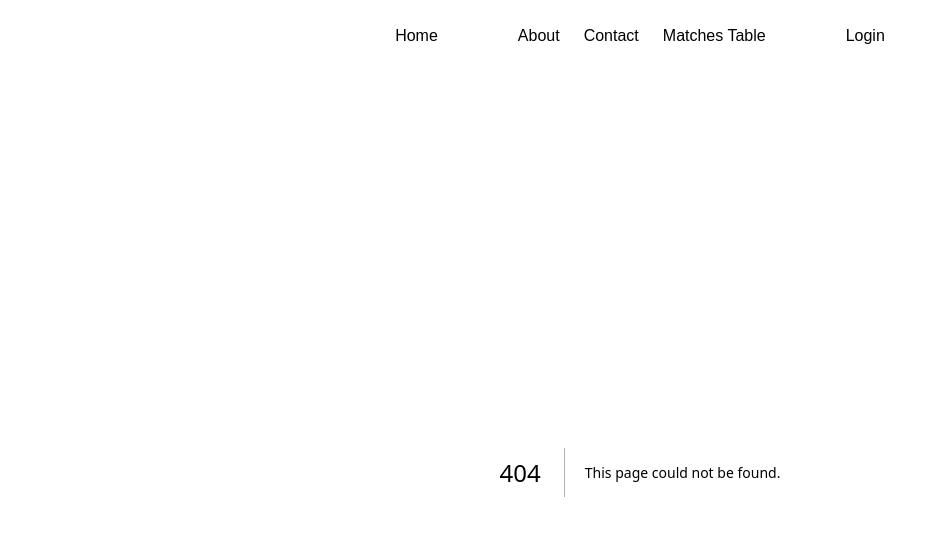
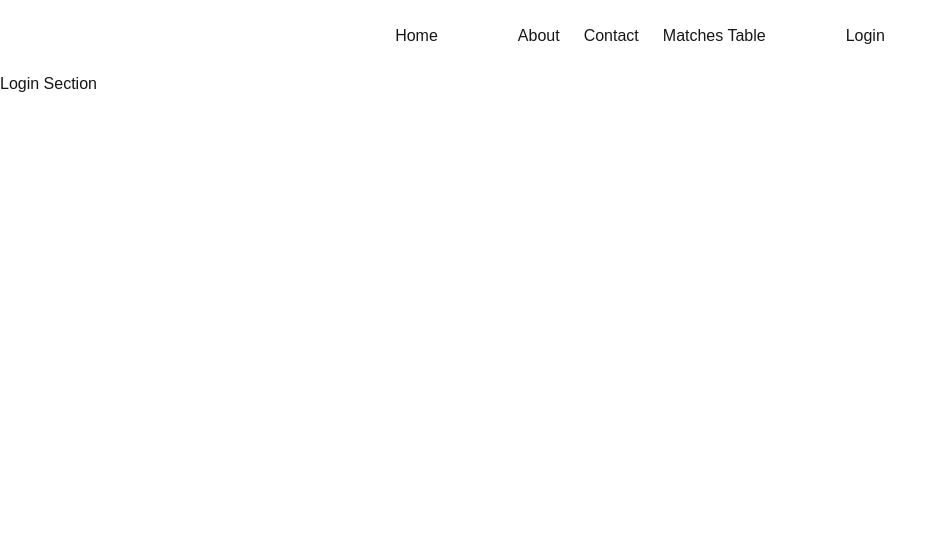
Before and after one commit to brysonmk/sport-tracker, a Next.js app: page /login in a window 1280 px wide. Before the commit this address had no page. Shown: the top 536 px of the page, without its empty margins (0-946 px from the left). Built offline with nearby package versions, Linux system fonts and the light colour scheme.

Commit message:
Added login section

```diff
--- /dev/null
+++ b/src/app/login/page.tsx
@@ -0,0 +1,7 @@
+export default function Login () {
+    return (
+        <div>
+            Login Section
+        </div>
+    )
+}
```
